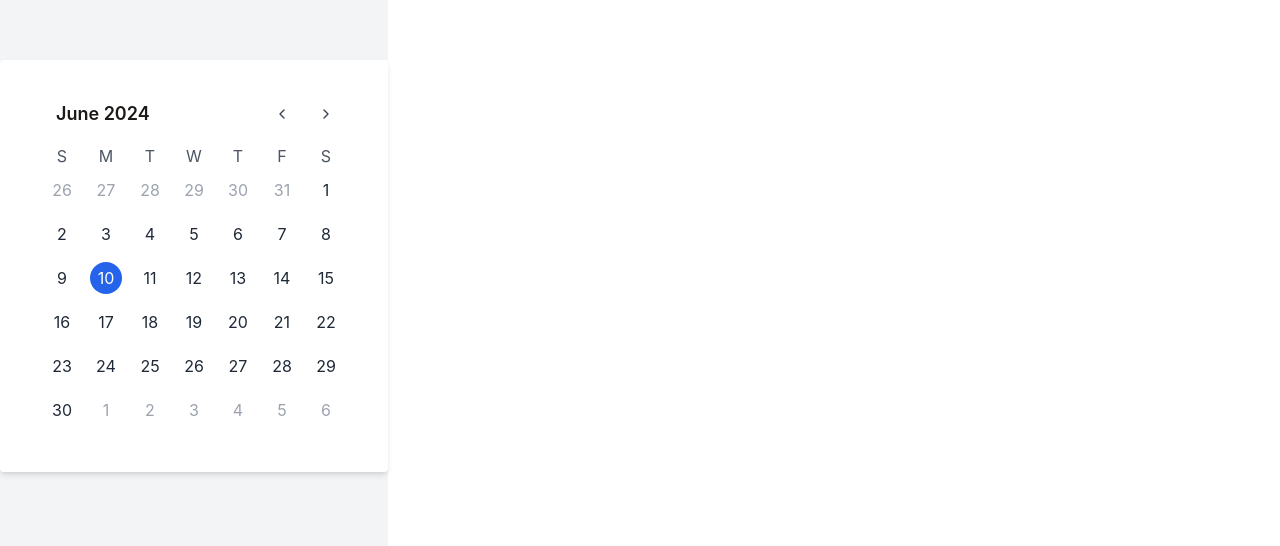
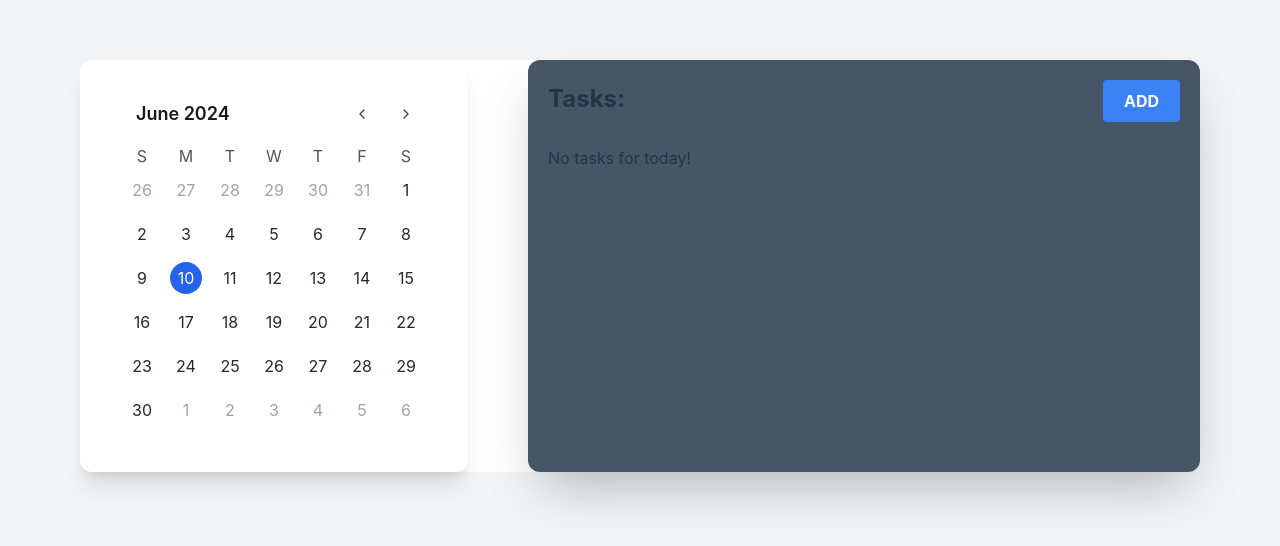
Before and after one commit to mrseeker53/calendar, a React (Vite) app: page / in a window 1280 px wide. Shown: the part 134-680 px from the top of the page. Built offline with nearby package versions, Linux system fonts and the light colour scheme.

Commit message:
feat: Added tasks and display them for each date

```diff
--- a/src/App.jsx
+++ b/src/App.jsx
@@ -2,7 +2,7 @@ import Calendar from "./components/Calendar/Calendar";
 
 function App() {
 	return (
-		<div className="min-h-screen flex items-center justify-center bg-gray-100">
+		<div className="min-h-screen flex items-center justify-center bg-gray-100 px-20 md:px-14 lg:px-20">
 			<Calendar/>
 		</div>
 	);
--- a/src/components/Calendar/Calendar.jsx
+++ b/src/components/Calendar/Calendar.jsx
@@ -4,7 +4,8 @@ import { addMonths, subMonths } from "date-fns";
 import CalendarHeader from "./CalendarHeader";
 import CalendarWeek from "./CalendarWeek";
 import CalendarDays from "./CalendarDays";
-import TaskModal from "./TaskModal";
+import TaskModal from "../Task/TaskModal";
+import TaskList from "../Task/TaskList";
 
 const Calendar = () => {
 	// State to manage current month
@@ -13,23 +14,21 @@ const Calendar = () => {
 	const [selectedDate, setSelectedDate] = useState(new Date());
 	const [showModal, setShowModal] = useState(false);
 
-	// Function to navigate to next month
+	// Function to navigate months
 	const nextMonth = () => {
 		setCurrentMonth(addMonths(currentMonth, 1));
 	};
-
-	// Function to navigate to previous month
 	const prevMonth = () => {
 		setCurrentMonth(subMonths(currentMonth, 1));
 	};
 
-	const onDateClick = (day) => {
-		setSelectedDate(day);
+	const openModal = () => {
 		setShowModal(true);
 	};
 
 	return (
-		<div className="container bg-white rounded shadow-md p-10">
+		<div className="flex flex-col md:flex-row justify-between bg-white w-full rounded-xl my-20">
+			<div className="bg-white rounded-xl shadow-xl p-10 mb-12 md:mb-0">
 				{/* Calendar Header - Month & Year with navigation buttons */}
 				<CalendarHeader
 					currentMonth={currentMonth}
@@ -42,7 +41,7 @@ const Calendar = () => {
 				<CalendarDays
 					currentMonth={currentMonth}
 					selectedDate={selectedDate}
-				onDateClick={onDateClick}
+					onDateClick={(day) => setSelectedDate(day)}
 				/>
 				{showModal && (
 					<TaskModal
@@ -51,6 +50,10 @@ const Calendar = () => {
 					/>
 				)}
 			</div>
+			<div className="bg-slate-600 p-5 shadow-2xl rounded-xl overflow-y-auto ml-0 md:ml-10 w-full md:w-3/5">
+				<TaskList selectedDate={selectedDate} onAddTasksClick={openModal} />
+			</div>
+		</div>
 	);
 };
 
--- a/src/components/Calendar/CalendarDays.jsx
+++ b/src/components/Calendar/CalendarDays.jsx
@@ -11,7 +11,6 @@ import {
 	isSameMonth,
 	isSameDay,
 } from "date-fns";
-import { useSelector } from "react-redux";
 
 const CalendarDays = ({ currentMonth, selectedDate, onDateClick }) => {
 	const monthStart = startOfMonth(currentMonth);
@@ -19,7 +18,6 @@ const CalendarDays = ({ currentMonth, selectedDate, onDateClick }) => {
 	const startDate = startOfWeek(monthStart);
 	// Ensures a 6-row grid
 	const endDate = endOfWeek(addDays(startDate, 41));
-	const tasks = useSelector((state) => state.tasks);
 
 	const rows = [];
 	let days = [];
@@ -30,7 +28,7 @@ const CalendarDays = ({ currentMonth, selectedDate, onDateClick }) => {
 		for (let i = 0; i < 7; i++) {
 			formattedDate = format(day, "d");
 			const cloneDay = day;
-			const formattedCloneDay = format(cloneDay, "yyyy-MM-dd");
+
 			days.push(
 				<div
 					className="p-1.5 flex justify-center items-center"
@@ -48,17 +46,6 @@ const CalendarDays = ({ currentMonth, selectedDate, onDateClick }) => {
 					>
 						{formattedDate}
 					</span>
-					<div className="text-xs mt-1">
-						{tasks[formattedCloneDay] &&
-							tasks[formattedCloneDay].map((task, index) => (
-								<div
-									key={index}
-									className="bg-blue-200 rounded p-1 mt-1 text-xs"
-								>
-									{task}
-								</div>
-							))}
-					</div>
 				</div>
 			);
 			day = addDays(day, 1);
--- /dev/null
+++ b/src/components/Task/TaskList.jsx
@@ -0,0 +1,34 @@
+import React from "react";
+import { useSelector } from "react-redux";
+import { format } from "date-fns";
+
+const TaskList = ({ selectedDate, onAddTasksClick }) => {
+	const tasks = useSelector((state) => state.tasks);
+	const formattedDate = format(selectedDate, "yyyy-MM-dd");
+	const dayTasks = tasks[formattedDate] || [];
+
+	return (
+		<div className="">
+			<div className="flex justify-between items-baseline pb-6">
+                <span className="text-2xl font-bold">Tasks:</span>
+				<button
+					onClick={onAddTasksClick}
+					className="bg-blue-500 hover:bg-blue-700 text-white font-bold py-2 px-5 rounded"
+				>
+					ADD
+				</button>
+			</div>
+			{dayTasks.length === 0 ? (
+				<p>No tasks for today!</p>
+			) : (
+				dayTasks.map((task, index) => (
+					<div key={index} className="py-2 rounded">
+						{task}
+					</div>
+				))
+			)}
+		</div>
+	);
+};
+
+export default TaskList;
--- a/src/index.css
+++ b/src/index.css
@@ -28,12 +28,12 @@ a:hover {
   color: #535bf2;
 }
 
-body {
+body, #root, .min-h-screen {
   margin: 0;
   display: flex;
   place-items: center;
-  min-width: 320px;
-  min-height: 100vh;
+  width: 100%;
+  height: 100%;
 }
 
 h1 {
```
Also changed, not shown: src/components/Task/TaskModal.jsx (renamed from src/components/Calendar/TaskModal.jsx). Lines whose indentation alone changed are shown as unchanged.
